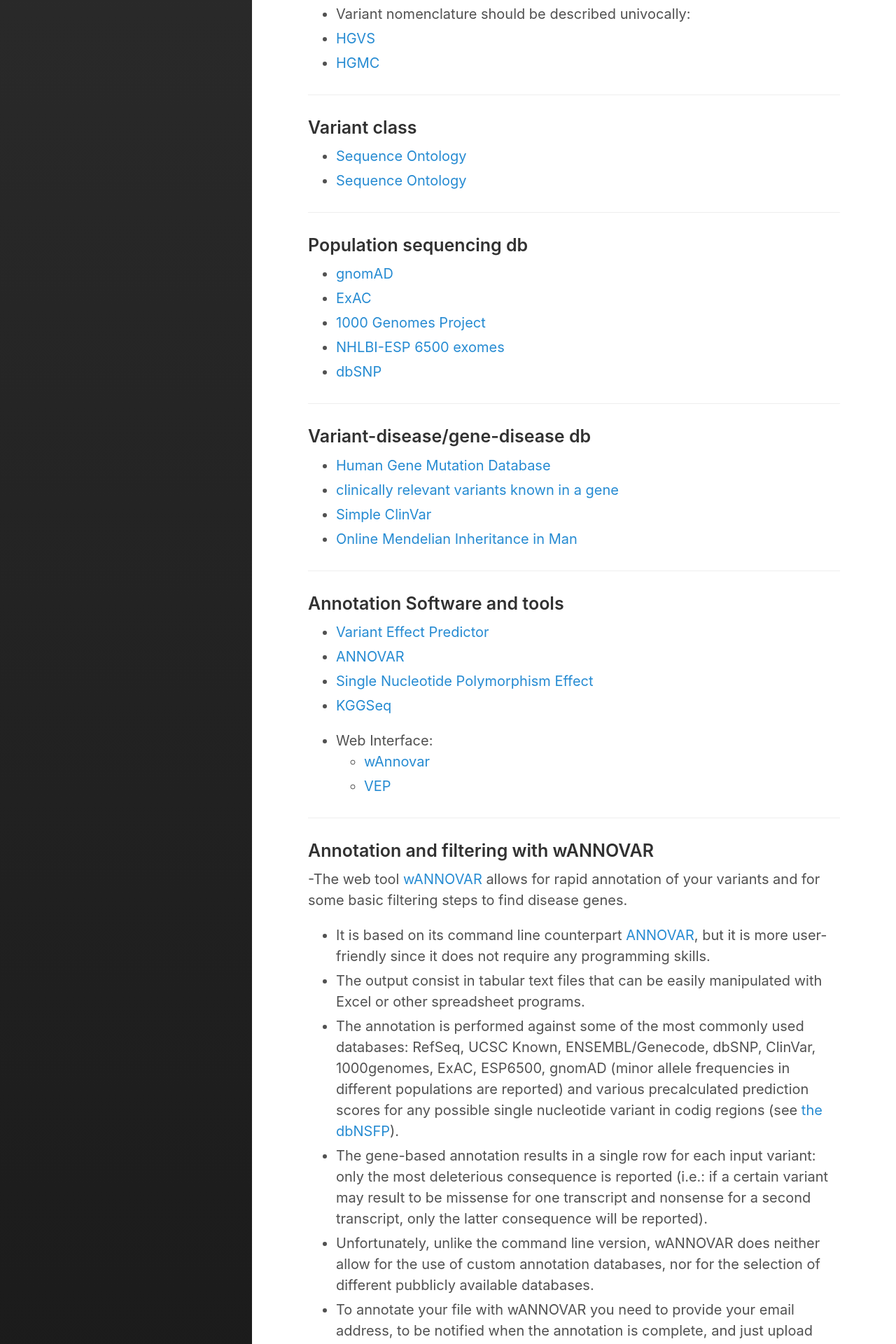
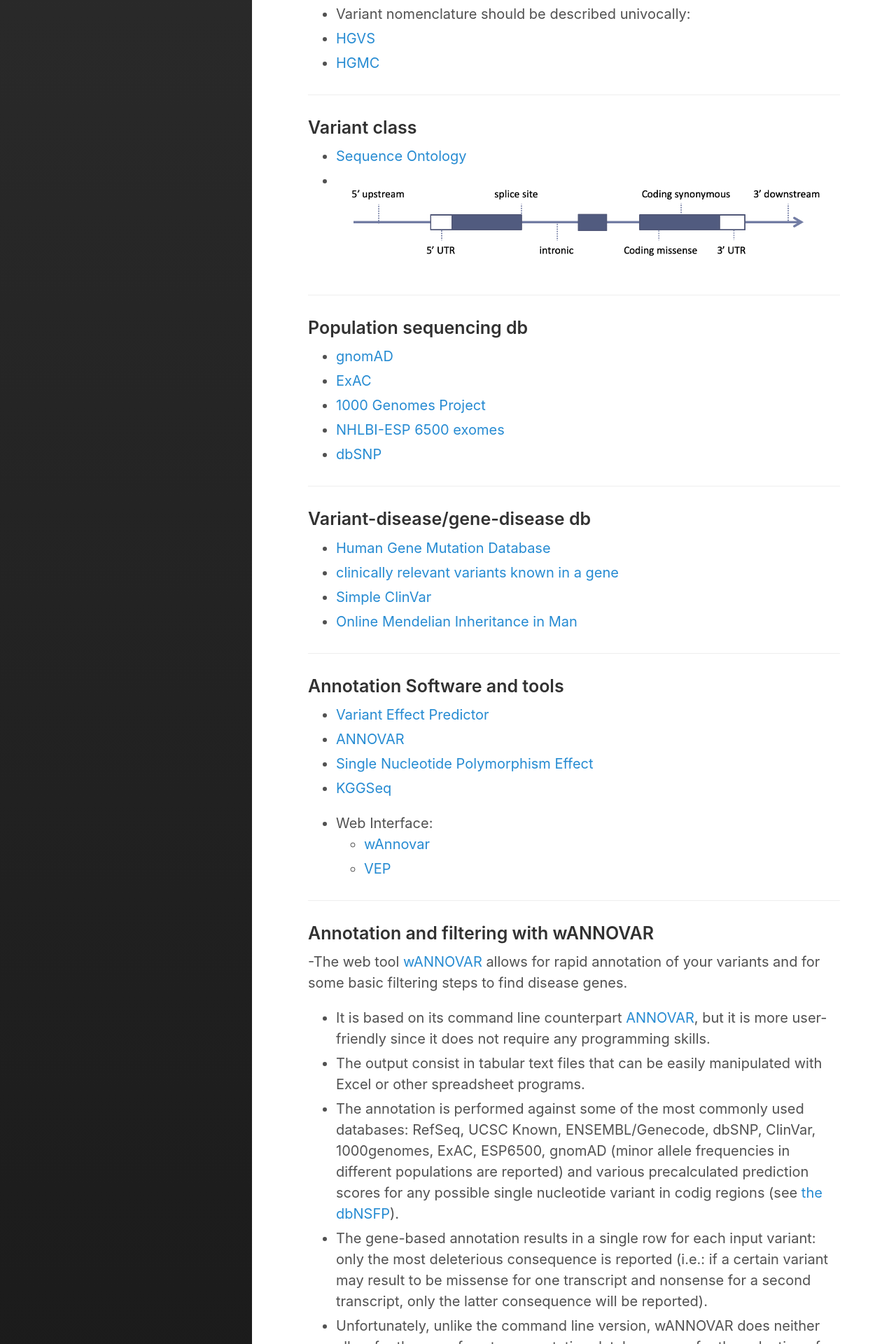
Before and after one commit to sigu-training/clinical_genomics, a Jekyll site: the page built from lectures/04.db.md, in a window 1280 px wide. Shown: the part 1219-3139 px from the top of the page at 70% size. Built offline with Jekyll 4.4.1, drawn with Linux system fonts in a browser that asks for light colours; some of the changed text lies outside the part shown.

Commit message:
Update 04.db.md

```diff
--- a/lectures/04.db.md
+++ b/lectures/04.db.md
@@ -31,7 +31,7 @@ Variant indicated by the red dashed line can be annotated as *intronic* or *exon
 ---
 ### Variant class
    - [Sequence Ontology](http://www.sequenceontology.org/)
-- [Sequence Ontology]({{site.url}}{{site.baseurl}}/images/seqOnt.png)
+- ![Sequence Ontology]({{site.url}}{{site.baseurl}}/images/seqOnt.png)
 
 ---
 ### Population sequencing db
```
